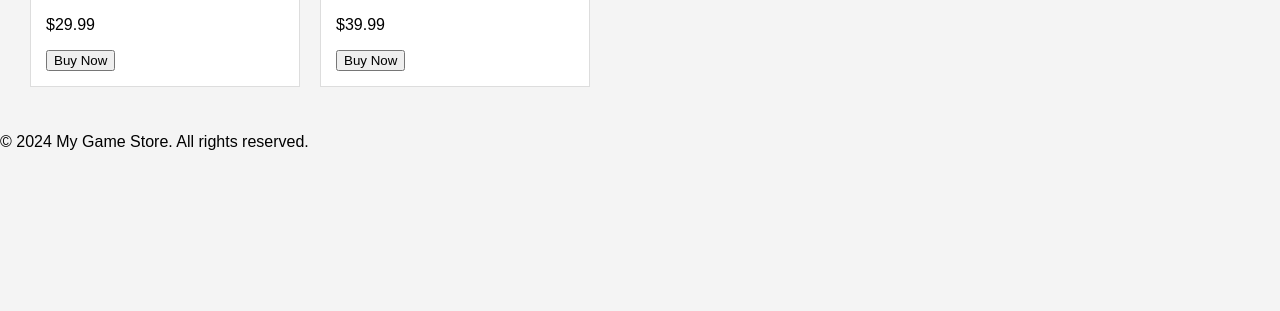
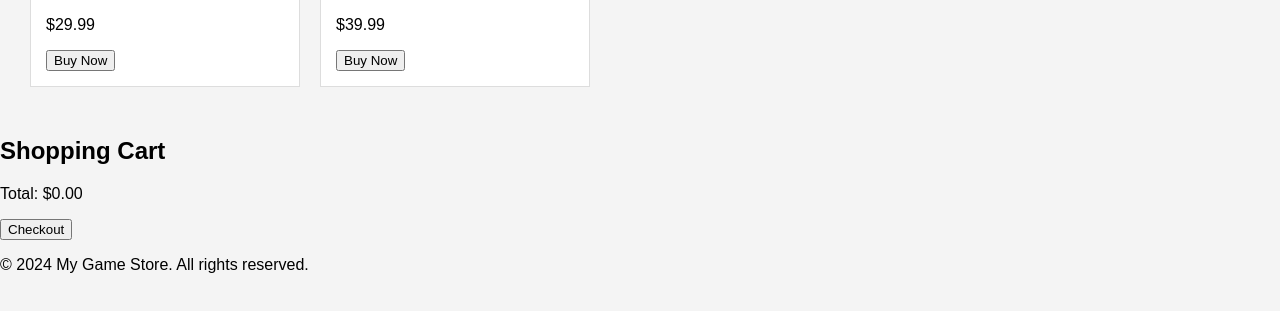
Before and after one commit to Suveerkh/Gastropolis, a plain HTML site: page index.html in a window 1280 px wide. Shown: the part 415-726 px from the top of the page. Drawn offline with Linux system fonts and the light colour scheme.

Commit message:
Update index.html

```diff
--- a/index.html
+++ b/index.html
@@ -43,6 +43,14 @@
                 <!-- Add more game items as needed -->
             </div>
         </section>
+        <!-- Add this section in your main area -->
+<section class="shopping-cart">
+    <h2>Shopping Cart</h2>
+    <div id="cart-items"></div>
+    <p id="total-price">Total: $0.00</p>
+    <button id="checkout">Checkout</button>
+</section>
+
     </main>
 
     <footer>
```
